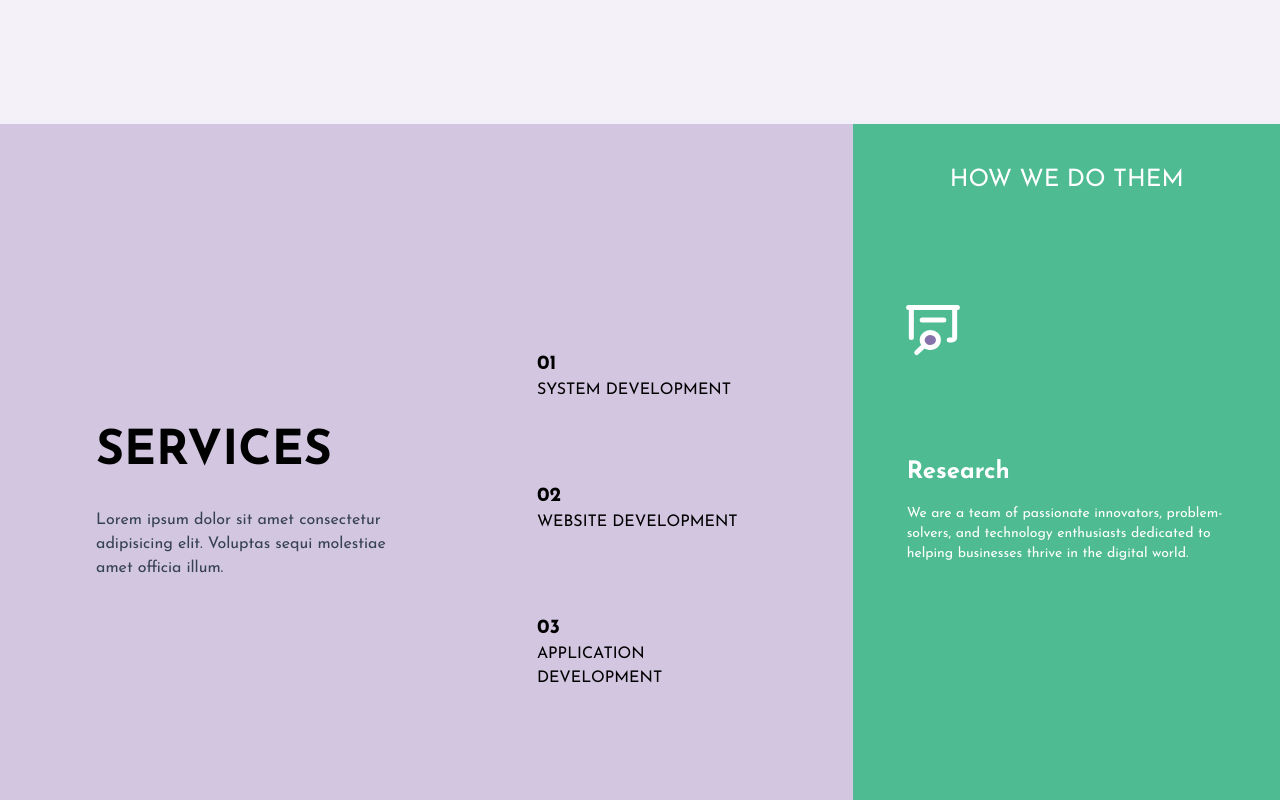
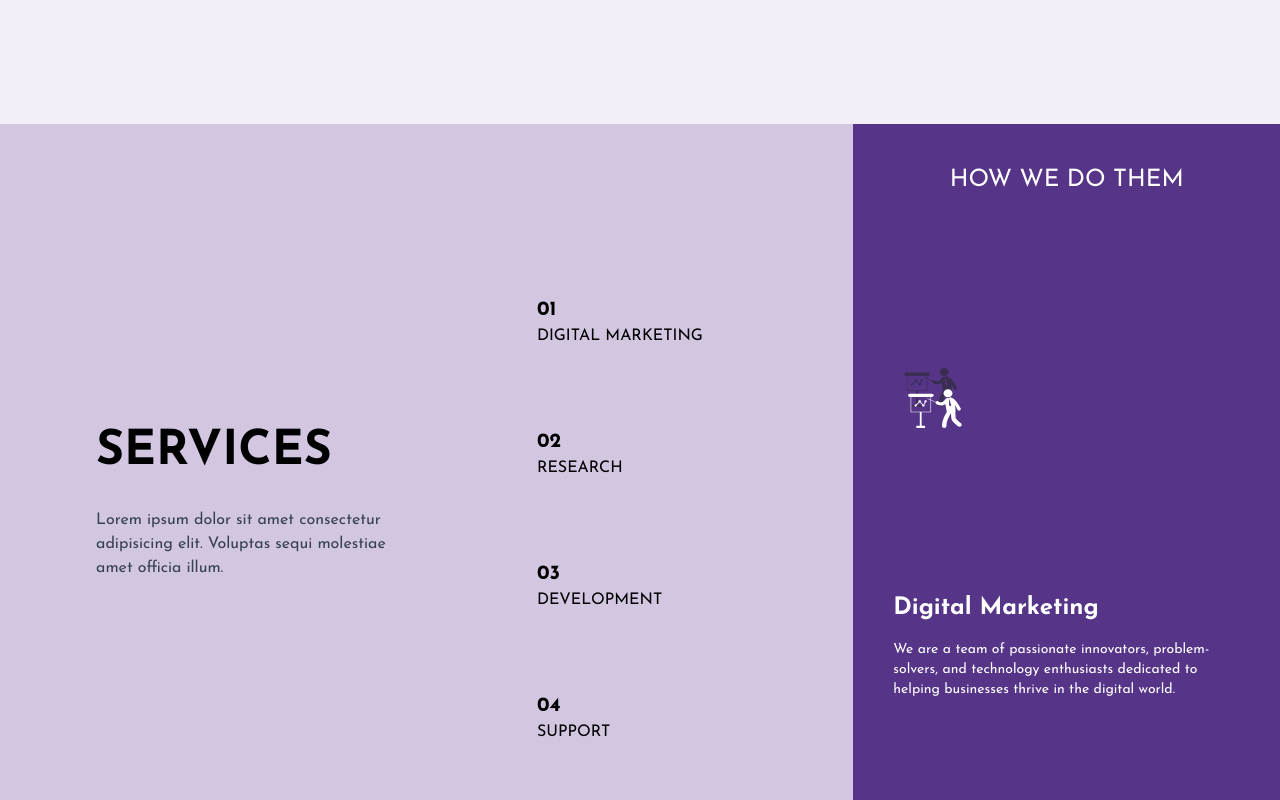
Before and after one commit to Nardos-Amakele/shalOps, a Next.js app: page / in a window 1280 px wide. Shown: the part 1660-2460 px from the top of the page. Built offline with nearby package versions, Linux system fonts and the light colour scheme.

Commit message:
Version 1

```diff
--- a/src/app/components/About.tsx
+++ b/src/app/components/About.tsx
@@ -7,7 +7,20 @@ import Gears from '../../../public/Group 33.svg'
 
 export default function AboutUs() {
   return (
-    <section className="bg-[#F4F1F9] min-h-screen flex flex-col items-center px-6 md:px-52 py-10  mx-auto max-w-7xl">
+    <section className="  min-h-screen flex flex-col items-center px-6 md:px-52 py-10  mx-auto max-w-7xl">
+   {/* <svg
+        className="absolute top-[60rem] left-[40rem] -translate-x-1/2 hidden md:block w-full h-full z-0"
+        viewBox="0 0 800 800"
+        fill="none"
+        xmlns="http://www.w3.org/2000/svg"
+      >
+        <path
+          d="M 402 963 C 158 754 1445 887 557 384 C -159 -18 601 -5 916 -231"
+          stroke="#6A5ACD"
+          strokeWidth="2"
+          fill="none"
+        />
+      </svg> */}
       <div className="">
         {/* WHO WE ARE */}
         <div className="flex flex-col md:flex-row justify-between items-center ">
--- a/src/app/components/Hero.tsx
+++ b/src/app/components/Hero.tsx
@@ -5,7 +5,7 @@ import Herosvg from '../../../public/hero.svg';
 const Hero = () => {
 
   return (
-    <section className="h-screen flex flex-col lg:flex-row mt-[5rem] justify-between px-8 md:px-16 lg:px-24 bg-[#f5f1fc] max-w-7xl mx-auto">
+    <section className="h-screen flex flex-col lg:flex-row mt-[5rem] justify-between px-8 md:px-16 lg:px-24  max-w-7xl mx-auto">
       {/* Left Side */}
       <div className="max-w-lg text-center lg:text-left">
         <h1 className="text-4xl md:text-5xl font-bold leading-tight">
--- a/src/app/components/Services.tsx
+++ b/src/app/components/Services.tsx
@@ -9,6 +9,13 @@ import Support from '../../../public/Group.svg'
 import { motion, AnimatePresence } from 'framer-motion';
 
 const content = [
+  {
+    title: 'Digital Marketing',
+    description:
+      'We are a team of passionate innovators, problem-solvers, and technology enthusiasts dedicated to helping businesses thrive in the digital world.',
+    icon: Support,
+    background: '#563589',
+  },
   {
     title: 'Research',
     description:
@@ -47,7 +54,7 @@ export default function Services() {
   };
 
   return (
-    <section className="flex flex-col md:flex-row min-h-screen py-10 md:py-1 max-w-7xl mx-auto overflow-hidden">
+    <section className="flex flex-col md:flex-row min-h-screen py-10 md:py-1 mx-auto overflow-hidden">
       {/* Left Section */}
       <div className="bg-[#D2C6E0] w-full md:w-2/3 p-10 md:p-24 flex flex-col md:flex-row justify-center">
         <div className="my-auto w-full md:w-2/3">
@@ -57,18 +64,12 @@ export default function Services() {
           </p>
         </div>
         <div className="space-y-10 md:space-y-20 w-full md:w-1/3 my-auto">
-          <div>
-            <h3 className="text-lg md:text-xl font-semibold">01</h3>
-            <p className="text-sm md:text-base">SYSTEM DEVELOPMENT</p>
-          </div>
-          <div>
-            <h3 className="text-lg md:text-xl font-semibold">02</h3>
-            <p className="text-sm md:text-base">WEBSITE DEVELOPMENT</p>
-          </div>
-          <div>
-            <h3 className="text-lg md:text-xl font-semibold">03</h3>
-            <p className="text-sm md:text-base">APPLICATION DEVELOPMENT</p>
-          </div>
+          {content.map((item, index) => (
+            <div key={index}>
+              <h3 className="text-lg md:text-xl font-semibold">{String(index + 1).padStart(2, '0')}</h3>
+              <p className="text-sm md:text-base">{item.title.toUpperCase()}</p>
+            </div>
+          ))}
         </div>
       </div>
 
@@ -76,12 +77,12 @@ export default function Services() {
       <div className="relative w-full md:w-1/3 min-h-[450px] md:min-h-[600px] flex items-center justify-center">
         {/* Background  */}
         <motion.div
-          className="absolute inset-0 flex flex-col justify-start gap-10 md:gap-20 items-center p-6 md:p-10 w-full h-full"
+          className="absolute inset-0 flex flex-col justify-between  p-6 md:p-10 w-full h-full"
           style={{ backgroundColor: content[prevIndex].background }}
           animate={{ opacity: 1 }}
           transition={{ duration: 0.5 }}
         >
-          <h3 className="text-xl md:text-2xl uppercase mb-4 md:mb-6 text-white">HOW WE DO THEM</h3>
+          <h3 className="text-xl md:text-2xl uppercase mb-4 md:mb-6 text-white text-center">HOW WE DO THEM</h3>
           <div className="self-start">
             <Image
               src={content[prevIndex].icon}
@@ -91,7 +92,7 @@ export default function Services() {
               className="mb-4 md:w-[80px] md:h-[60px]"
             />
           </div>
-          <div>
+          <div className="mb-44">
             <h2 className="text-xl md:text-2xl font-semibold mb-3 md:mb-4 text-white">{content[prevIndex].title}</h2>
             <p className="text-xs md:text-sm max-w-xs text-white">{content[prevIndex].description}</p>
           </div>
@@ -101,13 +102,13 @@ export default function Services() {
         <AnimatePresence mode="wait">
           <motion.div
             key={index}
-            className="absolute inset-0 flex flex-col justify-start gap-10 md:gap-20 items-center p-6 md:p-10 w-full h-full"
+            className="absolute inset-0 flex flex-col justify-between  p-6 md:p-10 w-full h-full"
             style={{ backgroundColor: content[index].background }}
             initial={{ x: '100%' }}
             animate={{ x: 0 }}
             transition={{ duration: 0.5, ease: 'easeInOut' }}
           >
-            <h3 className="text-xl md:text-2xl uppercase mb-4 md:mb-6 text-white">HOW WE DO THEM</h3>
+            <h3 className="text-xl md:text-2xl uppercase mb-4 md:mb-6 text-white text-center">HOW WE DO THEM</h3>
             <div className="self-start">
               <Image
                 src={content[index].icon}
@@ -117,7 +118,7 @@ export default function Services() {
                 className="mb-4 md:w-[80px] md:h-[60px]"
               />
             </div>
-            <div>
+            <div className="mb-44">
               <h2 className="text-xl md:text-2xl font-semibold mb-3 md:mb-4 text-white">{content[index].title}</h2>
               <p className="text-xs md:text-sm max-w-xs text-white">{content[index].description}</p>
             </div>
--- a/src/app/components/Testimonials.tsx
+++ b/src/app/components/Testimonials.tsx
@@ -11,7 +11,7 @@ const testimonials = [
 ];
 
 const TestimonialCard = ({ name, text }: { name: string; text: string }) => (
-  <div className="bg-[#F4F1F9] p-6 rounded-xl shadow-lg w-80 text-center">
+  <div className=" p-6 rounded-xl shadow-lg w-80 text-center">
     <div className="w-10 h-10 bg-[#8572AA] rounded-full mx-auto mb-4"></div>
     <h3 className="font-semibold">{name}</h3>
     <p className="text-gray-600 text-sm">{text}</p>
@@ -26,9 +26,9 @@ const TestimonialsSection = () => {
       <p className="text-center max-w-xl mb-8">
         We are a team of passionate innovators, problem-solvers, and technology enthusiasts dedicated to helping businesses thrive in the digital world.
       </p>
-      <div className="relative flex gap-8 overflow-hidden w-full max-w-5xl">
+      <div className="relative flex gap-8 overflow-hidden w-full max-w-5xl max-h-[40rem]">
         {/* Top fade gradient */}
-        <div className="absolute top-0 left-0 right-0 h-32 bg-gradient-to-b from-[] to-transparent z-10"></div>
+        <div className="absolute top-0 left-0 right-0 h-32 bg-gradient-to-b from-[#f2eff8] to-transparent z-10"></div>
 
         {/* Content columns */}
         <div className="flex gap-8 relative">
@@ -38,7 +38,7 @@ const TestimonialsSection = () => {
               className="flex flex-col gap-6"
               initial={{ y: offset }}
               animate={{ y: direction === 'up' ? -offset : -offset * 2 }}
-              transition={{ repeat: Infinity, duration: 6, ease: "linear" }}
+              transition={{ repeat: Infinity, duration: 6, ease: "linear", repeatType: "loop" }}
             >
               {testimonials.map((testimonial) => (
                 <TestimonialCard key={testimonial.id} {...testimonial} />
@@ -48,7 +48,7 @@ const TestimonialsSection = () => {
         </div>
 
         {/* Bottom fade gradient */}
-        <div className="absolute bottom-0 left-0 right-0 h-32 bg-gradient-to-t from-[] to-transparent z-10"></div>
+        <div className="absolute bottom-0 left-0 right-0 h-32 bg-gradient-to-t from-[#f2eff8] to-transparent z-10"></div>
       </div>
     </section>
   );
```
